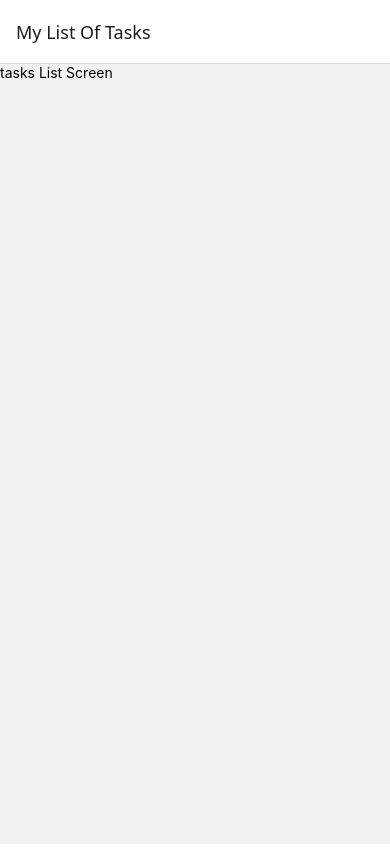
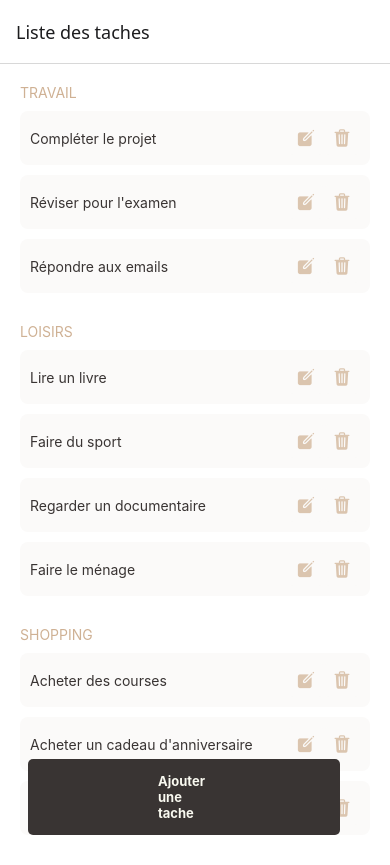
Before and after one commit to parodie/ToDoList, a React Native app: screen / in a window 390 px wide. Before the commit the page ends 844 px from the top, so only its background shows below. Built offline with nearby package versions, Linux system fonts and the light colour scheme.

Commit message:
added list of tasks screen logic

```diff
--- a/App.js
+++ b/App.js
@@ -1,5 +1,4 @@
-import { StatusBar } from "expo-status-bar";
-import { StyleSheet, Text, View } from "react-native";
+import { StyleSheet } from "react-native";
 import { NavigationContainer } from "@react-navigation/native";
 import { createStackNavigator } from "@react-navigation/stack";
 import TaksListScreen from "./screens/tasksListScreen";
@@ -10,8 +9,8 @@ const Stack = createStackNavigator();
 export default function App() {
   return (
     <NavigationContainer>
-      <Stack.Navigator>
-        <Stack.Screen name="My List Of Tasks" component={TaksListScreen} />
+      <Stack.Navigator initialRouteName="Liste des taches">
+        <Stack.Screen name="Liste des taches" component={TaksListScreen} />
         <Stack.Screen name="Add A Task" component={AddTaskScreen} />
       </Stack.Navigator>
     </NavigationContainer>
--- /dev/null
+++ b/colors.js
@@ -0,0 +1,12 @@
+// colors.js
+const colors = {
+      flamingo: '#f5564d',
+      black: '#393433',
+      cream: '#f9f9f0',
+      lightgrey: '#fbfaf9',
+      golden: '#cfb194',
+      coral: '#20b2aa',
+      lightGolden: '#dbc5af'
+  };
+
+  export default colors;
--- /dev/null
+++ b/components/customButton.js
@@ -0,0 +1,42 @@
+// components/CustomButton.js
+import React from 'react';
+import { Pressable, Text, StyleSheet } from 'react-native';
+import { Ionicons } from '@expo/vector-icons';
+import colors from '../colors';
+
+const CustomButton = ({ title, textColor, iconName, onPress, backgroundColor, iconColor, style }) => {
+  return (
+    <Pressable
+      style={[
+        styles.button,
+        { backgroundColor: backgroundColor || colors.black },
+        style
+          ]}
+      onPress={onPress}
+    >
+       {iconName ? (
+        <Ionicons name={iconName} size={20} color={iconColor || '#fff'} />
+      ) : (
+        <Text style={[styles.buttonText, { color: textColor || '#fff' }]}>{title}</Text>
+      )}
+    </Pressable>
+  );
+};
+
+const styles = StyleSheet.create({
+  button: {
+    paddingVertical: 6,
+    paddingHorizontal: 8,
+    borderRadius: 5,
+    alignItems: 'center',
+    justifyContent: 'center',
+  },
+  buttonText: {
+    fontSize: 13,
+    fontWeight: 'bold',
+  },
+
+
+});
+
+export default CustomButton;
--- /dev/null
+++ b/components/taskItem.js
@@ -0,0 +1,65 @@
+import { View, StyleSheet, Text } from "react-native";
+import CustomButton from "./customButton";
+import colors from "../colors";
+
+function TaskItem({id, title, onDelete, onModify}){
+
+    function handleDelete(){
+        onDelete(id);
+    }
+
+    function handleModify(){
+        onModify(id);
+    }
+
+
+    return (
+        <View style={styles.taskContainer}>
+            <Text style={styles.textStyle}>{title}</Text>
+            <View style={styles.buttonsContainer}>
+
+                <CustomButton
+                    iconName='create'
+                    backgroundColor={colors.lightgrey}
+                    onPress={handleModify}
+                    iconColor={colors.lightGolden}
+
+                />
+                <CustomButton
+                    iconName='trash'
+                    backgroundColor={colors.lightgrey}
+                    onPress={handleDelete}
+                    iconColor={colors.lightGolden}
+                />
+
+            </View>
+        </View>
+    );
+}
+
+export default TaskItem;
+
+const styles = StyleSheet.create({
+    taskContainer :{
+        flex : 1,
+        backgroundColor: colors.lightgrey,
+        padding: 10,
+        marginBottom: 10,
+        borderRadius: 8,
+        justifyContent: 'space-between',
+        alignContent: 'center',
+        flexDirection: 'row',
+        alignItems: 'center'
+    },
+    textStyle: {
+        color: colors.black,
+        fontSize: 14
+    },
+    buttonsContainer :{
+        flex:1,
+        justifyContent: 'flex-end',
+        flexDirection: 'row',
+
+
+    }
+})
--- a/data/CategoryData.js
+++ b/data/CategoryData.js
@@ -1,7 +1,8 @@
-export const categories = [
+
+export const CategoryData = [
   { id: "1", name: "Travail" },
   { id: "2", name: "Loisirs" },
   { id: "3", name: "Shopping" },
 ];
 
-export default TaskData;
+export default CategoryData;
--- a/data/TaskData.js
+++ b/data/TaskData.js
@@ -30,7 +30,77 @@ export const TaskData = [
     priority: "Low",
     category: "Loisirs",
     status: TaskStatus.DONE,
+  },{
+    id: "4",
+    title: "Faire du sport",
+    description: "30 minutes de course à pied",
+    creationDate: "2025-02-26",
+    dueDate: "2025-02-26",
+    priority: "Medium",
+    category: "Loisirs",
+    status: TaskStatus.TODO,
   },
+  {
+    id: "5",
+    title: "Réviser pour l'examen",
+    description: "Étudier les chapitres 1 à 5 de mathématiques",
+    creationDate: "2025-02-22",
+    dueDate: "2025-02-27",
+    priority: "High",
+    category: "Travail",
+    status: TaskStatus.IN_PROGRESS,
+  },
+  {
+    id: "6",
+    title: "Acheter un cadeau d'anniversaire",
+    description: "Trouver un cadeau pour Alex",
+    creationDate: "2025-02-20",
+    dueDate: "2025-02-28",
+    priority: "High",
+    category: "Shopping",
+    status: TaskStatus.TODO,
+  },
+  {
+    id: "7",
+    title: "Regarder un documentaire",
+    description: 'Regarder "The Social Dilemma" sur Netflix',
+    creationDate: "2025-02-21",
+    dueDate: "2025-03-01",
+    priority: "Low",
+    category: "Loisirs",
+    status: TaskStatus.DONE,
+  },
+  {
+    id: "8",
+    title: "Répondre aux emails",
+    description: "Vérifier la boîte mail et répondre aux messages importants",
+    creationDate: "2025-02-26",
+    dueDate: "2025-02-26",
+    priority: "Medium",
+    category: "Travail",
+    status: TaskStatus.TODO,
+  },
+  {
+    id: "9",
+    title: "Faire le ménage",
+    description: "Passer l'aspirateur et nettoyer la cuisine",
+    creationDate: "2025-02-24",
+    dueDate: "2025-02-25",
+    priority: "Medium",
+    category: "Loisirs",
+    status: TaskStatus.TODO,
+  },
+  {
+    id: "10",
+    title: "Acheter du matériel de bureau",
+    description: "Acheter des stylos et un carnet de notes",
+    creationDate: "2025-02-23",
+    dueDate: "2025-02-28",
+    priority: "Low",
+    category: "Shopping",
+    status: TaskStatus.DONE,
+  },
+
 ];
 
 export default TaskData;
--- a/package.json
+++ b/package.json
@@ -9,6 +9,7 @@
     "web": "expo start --web"
   },
   "dependencies": {
+    "@expo/vector-icons": "^14.0.4",
     "@react-navigation/native": "^7.0.14",
     "@react-navigation/stack": "^7.1.1",
     "expo": "~52.0.37",
@@ -16,7 +17,7 @@
     "react": "18.3.1",
     "react-native": "0.76.7",
     "react-native-gesture-handler": "~2.20.2",
-    "react-native-safe-area-context": "4.12.0",
+    "react-native-safe-area-context": "^4.12.0",
     "react-native-screens": "~4.4.0"
   },
   "devDependencies": {
--- a/screens/tasksListScreen.js
+++ b/screens/tasksListScreen.js
@@ -1,11 +1,151 @@
-import { View, Text } from "react-native";
+import { View, StyleSheet, Alert, Text, ScrollView   } from "react-native";
+import { FlatList } from "react-native-gesture-handler";
+import TaskData from "../data/TaskData";
+import CategoryData from "../data/CategoryData";
+import TaskItem from "../components/taskItem";
+import { useState } from "react";
+import colors from "../colors";
+import CustomButton from "../components/customButton";
 
 function TaksListScreen() {
+
+    const [tasks, setTasks] = useState(TaskData)
+
+    const data = CategoryData.map((category) => {
+        return {
+          id: category.id,
+          type: "category",
+          name: category.name,
+          tasks: tasks.filter((task) => task.category === category.name),
+        };
+      });
+
+
+
+    function deleteHandler(id){
+        Alert.alert(
+            "Delete Task",
+            "Are you sure you want to delete this task?",
+            [
+                {
+                    text: "Cancel",
+                    style: "cancel"
+                },
+                {
+                    text: "Delete",
+                    onPress: () =>  handleDelete(id),
+                    style: "destructive"
+                }
+            ]
+        );
+    }
+
+    function handleDelete(id){
+        const updatedTasks = tasks.filter((task) => task.id !== id);
+        setTasks(updatedTasks);
+    }
+
+    function handleModify(id){
+        //redirect to modify screen
+        Alert.alert(
+            "Modify Task",
+            "Do you want to modify this task?",
+            [
+                {
+                    text: "Cancel",
+                    style: "cancel"
+                },
+                {
+                    text: "Modify",
+                    onPress: () => {
+                        console.log("Task modified!");
+                    },
+                    style: "default"
+                }
+            ]
+        );
+    }
+
+
+
+    function handleAddTask(){
+        Alert.alert(
+            "Add Task",
+            "Do you want to add a new task?",
+            [
+                {
+                    text: "Cancel",
+                    style: "cancel"
+                },
+                {
+                    text: "Add",
+                    onPress: () => {
+                        console.log("Task added!");
+                    },
+                    style: "default"
+                }
+            ]
+        );
+    }
+
+    function renderItem(itemData) {
+        if (itemData.item.type === "category") {
+          return (
+            <View style={styles.categoryContainer}>
+              <Text style={styles.categoryTitle}>{itemData.item.name.toUpperCase()}</Text>
+              {itemData.item.tasks.map((task) => (
+                <TaskItem key={task.id} id={task.id} title={task.title} onDelete={deleteHandler} onModify={handleModify}/>
+              ))}
+            </View>
+          );
+        }
+    }
+
+
   return (
-    <View>
-      <Text>tasks List Screen</Text>
-    </View>
+    <View style={styles.container}>
+    <FlatList
+        data={data}
+        renderItem={renderItem}
+        keyExtractor={(item) => item.id}
+    />
+    <CustomButton
+            title="Ajouter une tache"
+            onPress={handleAddTask}
+            textColor={colors.cream}
+            style={styles.addButton}
+          />
+  </View>
   );
 }
 
 export default TaksListScreen;
+
+const styles = StyleSheet.create({
+    container: {
+        flex: 1,
+        backgroundColor: "#ffffff",
+        paddingTop: 20,
+        paddingHorizontal: 20,
+        justifyContent: 'flex-start'
+      },
+      categoryContainer: {
+        marginBottom: 20,
+      },
+      categoryTitle: {
+        fontSize: 14,
+        marginBottom: 10,
+        color: colors.golden,
+      },
+      addButton: {
+        position: 'absolute',
+        bottom: 30,
+        left: '20%',
+        transform: [{ translateX: -50 }],
+        paddingVertical: 14,
+        paddingHorizontal: 130,
+        borderRadius: 5,
+        elevation: 5,
+      }
+
+});
```
Also changed, not shown: 1 other file (tests, documents, lock files or other folders).
